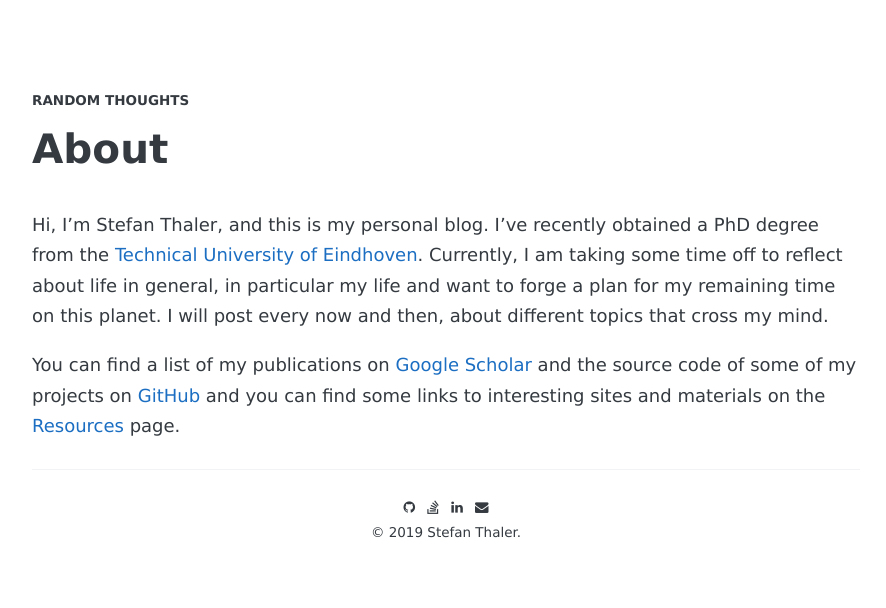
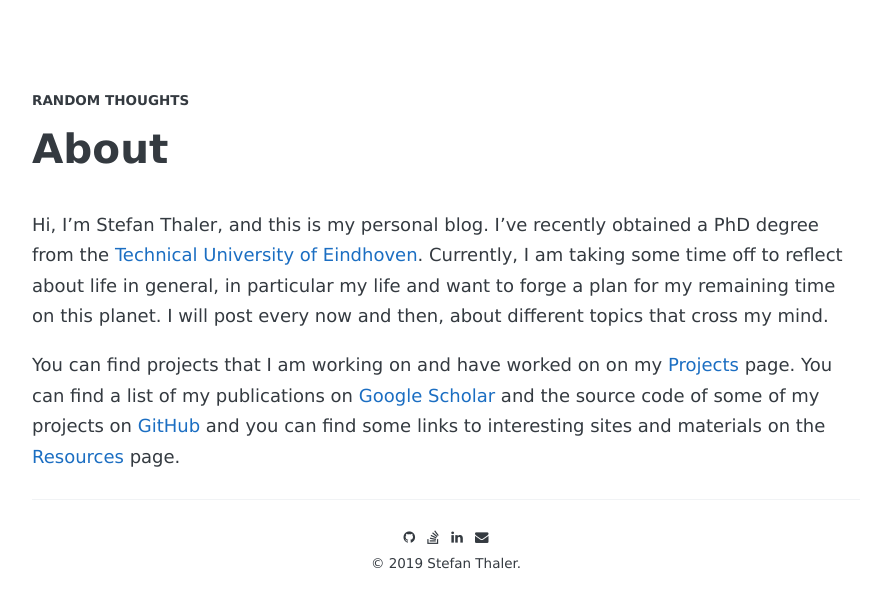
Before and after one commit to stefanthaler/stefanthaler.github.io, a Jekyll site: the page built from about.md, in a window 1280 px wide. Shown: the top 608 px of the page, without its empty margins (194-1080 px from the left). Built offline with Jekyll 4.4.1, drawn with Linux system fonts in a browser that asks for light colours; some web fonts are replaced.

Commit message:
adds project site to intro

```diff
--- a/about.md
+++ b/about.md
@@ -5,7 +5,7 @@ permalink: /about/
 
 Hi, I'm Stefan Thaler, and this is my personal blog. I've recently obtained a PhD degree from the [Technical University of Eindhoven](https://www.tue.nl). Currently, I am taking some time off to reflect about life in general, in particular my life and want to forge a plan for my remaining time on this planet. I will post every now and then, about different topics that cross my mind.
 
-You can find a list of my publications on [Google Scholar](https://scholar.google.nl/citations?user=kwYKk5EAAAAJ&hl=en&oi=ao) and the source code of some of my projects on [GitHub](https://github.com/stefanthaler/) and you can find some links to interesting sites and materials on the [Resources](/resources/) page.
+You can find projects that I am working on and have worked on on my [Projects](/projects/) page. You can find a list of my publications on [Google Scholar](https://scholar.google.nl/citations?user=kwYKk5EAAAAJ&hl=en&oi=ao) and the source code of some of my projects on [GitHub](https://github.com/stefanthaler/) and you can find some links to interesting sites and materials on the [Resources](/resources/) page.
 
 <!--
 You can see live demo [here](https://aweekj.github.io/Kiko-plus). This theme is inspired by [Kiko](http://github.com/gfjaru/Kiko) theme.
```
